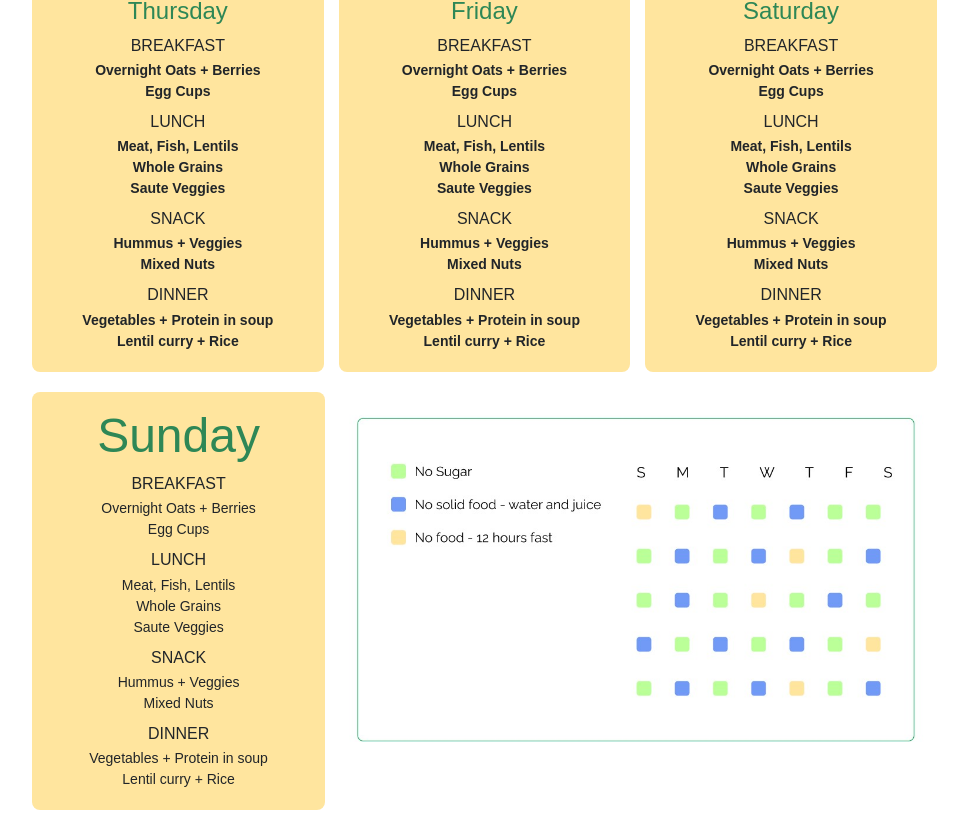
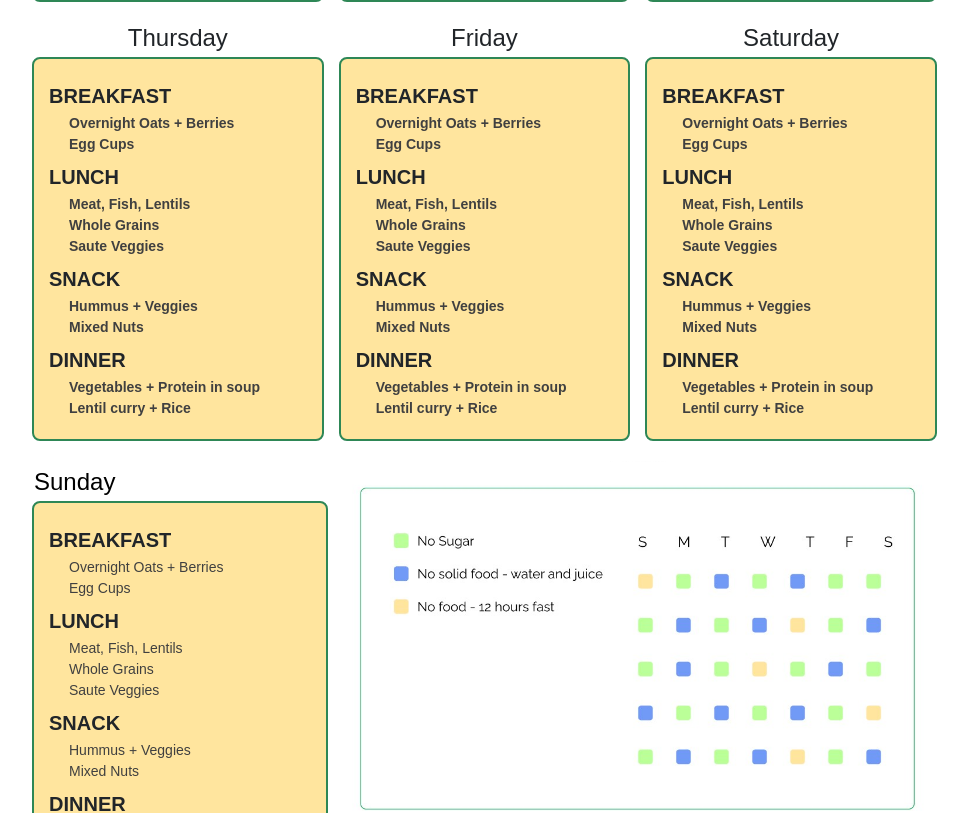
Before and after one commit to Sugansdv/Project, a plain HTML site: page Personalized_Diet_Nutrition_Planner_Website/pages/pdf.html in a window 1280 px wide. Shown: the part 1180-1993 px from the top of the page, without its empty margins (148-1116 px from the left). Drawn offline with nearby package versions, Linux system fonts and the light colour scheme.

Commit message:
added new folder

```diff
--- a/Personalized_Diet_Nutrition_Planner_Website/pages/pdf.html
+++ b/Personalized_Diet_Nutrition_Planner_Website/pages/pdf.html
@@ -113,7 +113,7 @@
       line-height: 1.3;
     }
 
-    .extra-boxes {
+    .boxes {
       display: flex;
       flex-wrap: wrap;
       gap: 15px;
@@ -124,16 +124,47 @@
   width: 100%;
   background-color: #ffe59e;
   padding: 15px;
-      text-align: center;
   font-weight: bold;
   border-radius: 8px;
   box-sizing: border-box;
+  border: 2px solid #2e8756;
+  position: relative;
+  margin-top: 40px;
 }
 
 .box h2 {
   font-size: 24px;
   margin-bottom: 10px;
+  color: #00000;
+  position: absolute;
+  top: -35px;
+  left: 0;
+  width: 100%;
+  text-align: center;
 }
+
+.last-box {
+  flex: 0.43;
+  min-width: 250px;
+  background-color: #ffe59e;
+  padding: 15px;
+  border-radius: 8px;
+  box-sizing: border-box;
+  border: 2px solid #2e8756;
+  position: relative;
+  margin-top: 40px;
+}
+
+.last-box h2 {
+  font-size: 24px;
+  margin-bottom: 10px;
+  color: #000000;
+  position: absolute;
+  top: -35px;
+  left: 0;
+  width: 100%;
+}
+
 
     .last-row {
       display: flex;
@@ -142,15 +173,7 @@
       gap: 15px;
     }
 
-    .last-box {
-      flex: 0.43;
-      min-width: 250px;
-      background-color: #ffe59e;
-      padding: 15px;
-      text-align: center;
-      border-radius: 8px;
-      box-sizing: border-box;
-    }
+
 
     .last-image {
       flex: 1;
@@ -167,12 +190,15 @@
     .meal-section h5 {
       margin-bottom: 5px;
       margin-top: 10px;
-      font-size: 16px;
+      font-size: 20px;
+      font-weight: bold;
     }
 
     .meal-section p {
       margin: 5px 0;
       font-size: 14px;
+      color: #404040;
+      margin-left: 20px;
     }
     .dwn-btn{
         padding: 15px 30px;
@@ -347,9 +373,9 @@
           </div>
         </div>
 
-        <div class="extra-boxes">
+        <div class="boxes">
           <div class="box">
-            <h2>Monday</h2>
+            <h2 class="text-dark">Monday</h2>
             <div class="meal-card">
               <div class="meal-section">
                 <h5>BREAKFAST</h5>
@@ -370,7 +396,7 @@
             </div>
           </div>
           <div class="box">
-            <h2>Tuesday</h2>
+            <h2 class="text-dark">Tuesday</h2>
             <div class="meal-card">
               <div class="meal-section">
                 <h5>BREAKFAST</h5>
@@ -391,7 +417,7 @@
             </div>
           </div>
           <div class="box">
-            <h2>Wednesday</h2>
+            <h2 class="text-dark">Wednesday</h2>
             <div class="meal-card">
               <div class="meal-section">
                 <h5>BREAKFAST</h5>
@@ -412,7 +438,7 @@
             </div>
           </div>
           <div class="box">
-            <h2>Thursday</h2>
+            <h2 class="text-dark">Thursday</h2>
             <div class="meal-card">
               <div class="meal-section">
                 <h5>BREAKFAST</h5>
@@ -433,7 +459,7 @@
             </div>
           </div>
           <div class="box">
-            <h2>Friday</h2>
+            <h2 class="text-dark">Friday</h2>
             <div class="meal-card">
               <div class="meal-section">
                 <h5>BREAKFAST</h5>
@@ -454,7 +480,7 @@
             </div>
           </div>
           <div class="box">
-            <h2>Saturday</h2>
+            <h2 class="text-dark">Saturday</h2>
             <div class="meal-card">
               <div class="meal-section">
                 <h5>BREAKFAST</h5>
```
Lines whose indentation alone changed are shown as unchanged.
